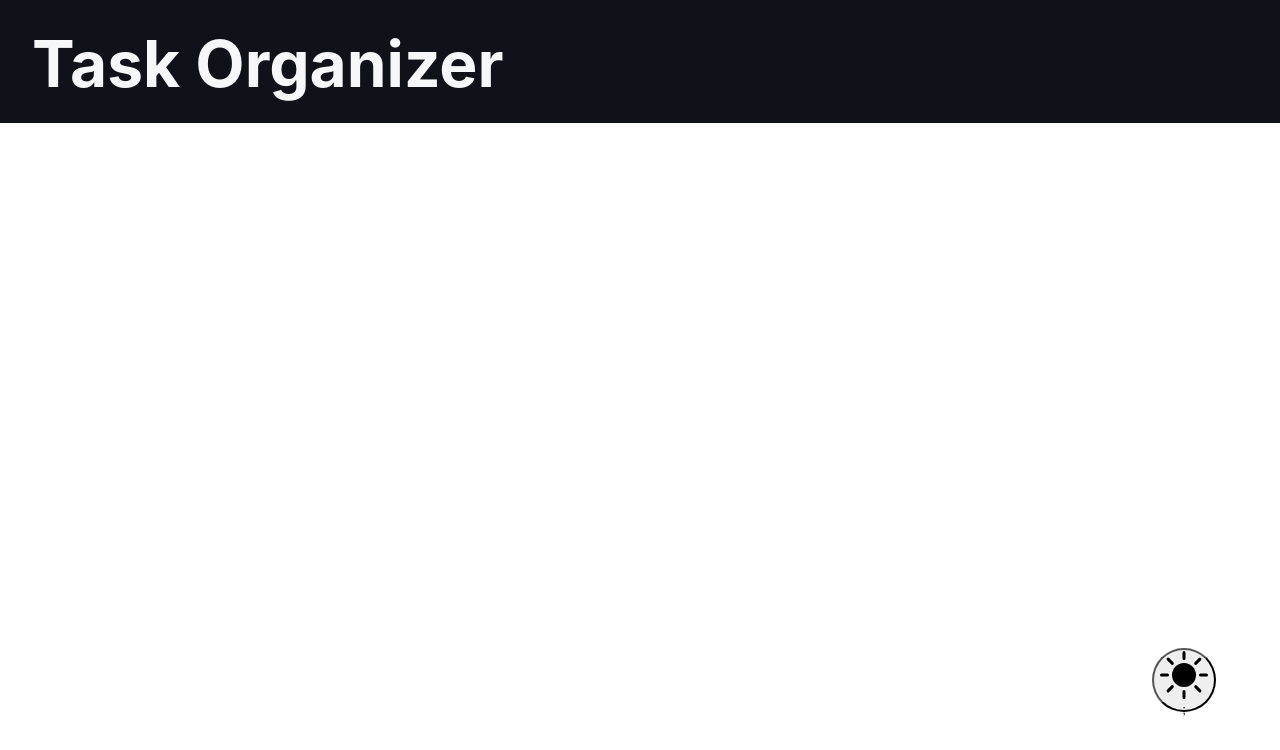
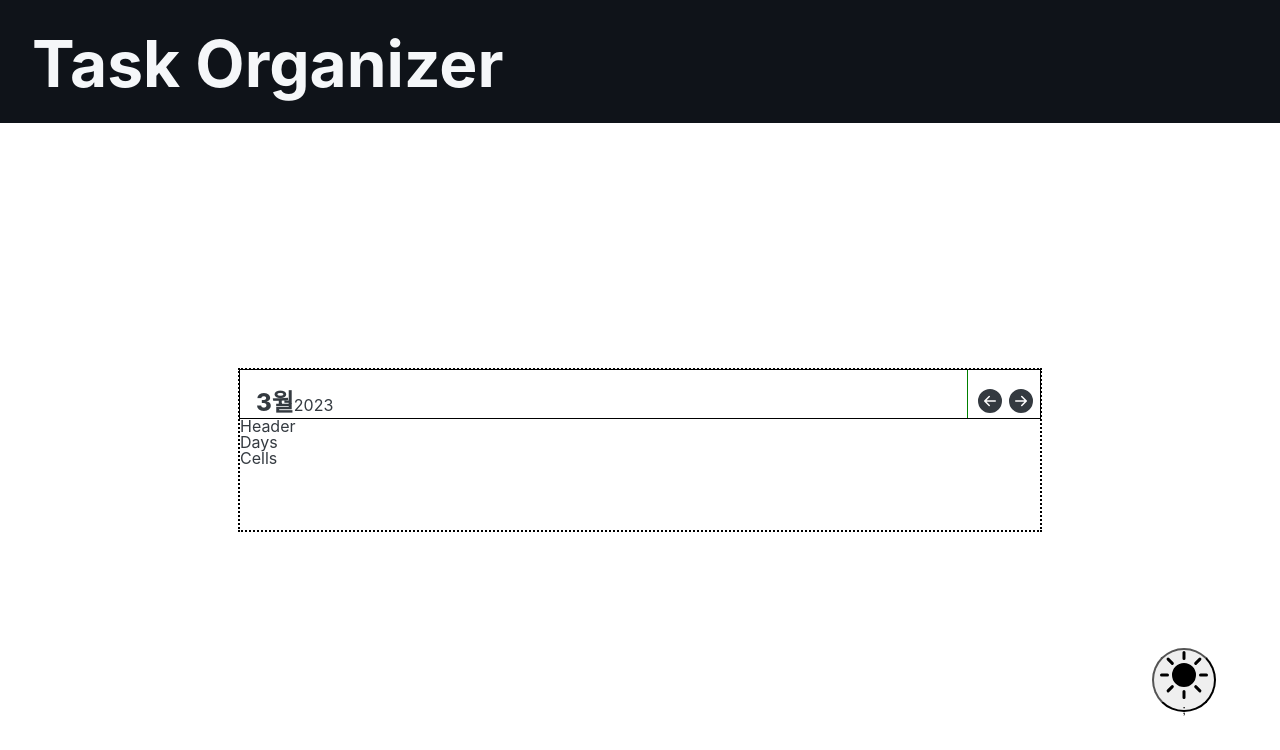
Before and after one commit to rickyshu/todo-list, a React (Create React App) app: page /calender in a window 1280 px wide. Before the commit this address had no page. Shown: the top 750 px of the page. Built offline with nearby package versions, Linux system fonts and the light colour scheme.

Commit message:
feat: calender header component 구현

```diff
--- a/src/App.tsx
+++ b/src/App.tsx
@@ -1,6 +1,7 @@
 import GlobalStyles from "./GlobalStyle";
 import Header from "./pages/Header";
 import TodoLists from "./routes/Todolists";
+import Calender from "./routes/Calender";
 import { Route, Routes } from "react-router-dom";
 import { ThemeProvider } from "styled-components";
 import { darkTheme, lightTheme } from "./theme/themeSelect";
@@ -9,7 +10,6 @@ import { Theme } from "./constants/constant";
 function App() {
   const [themeMode, setThemeMode] = useState<string>(Theme.LightTheme);
   const theme = themeMode === Theme.LightTheme ? lightTheme : darkTheme;
-  //Router를 만들어서 진행해라!
   return (
     <>
       <ThemeProvider theme={theme}>
@@ -17,6 +17,7 @@ function App() {
         <Header themeMode={themeMode} setThemeMode={setThemeMode} />
         <Routes>
           <Route path="/" element={<TodoLists />} />
+          <Route path="/calender" element={<Calender />} />
         </Routes>
       </ThemeProvider>
     </>
--- /dev/null
+++ b/src/components/CalenderHeader.tsx
@@ -0,0 +1,71 @@
+import { format } from "date-fns";
+import { BsFillArrowLeftCircleFill } from "react-icons/bs";
+import { BsFillArrowRightCircleFill } from "react-icons/bs";
+import styled, { css } from "styled-components";
+interface props {
+  currentMonth: Date;
+  preMonth: () => void;
+  nextMonth: () => void;
+}
+
+const CalenderHeader = ({ currentMonth, preMonth, nextMonth }: props) => {
+  return (
+    <HeaderRow>
+      <div className="col col-start">
+        <span className="text">
+          <span className="month">{format(currentMonth, "M")}월</span>
+          {format(currentMonth, "yyyy")}
+        </span>
+      </div>
+      <div className="col col-end">
+        <ArrowRight className="arrow-right" onClick={preMonth} />
+        <ArrowLeft className="arrow-left" onClick={nextMonth} />
+      </div>
+    </HeaderRow>
+  );
+};
+
+const HeaderRow = styled.section`
+  position: relative;
+  width: 100%;
+  height: 3rem;
+  outline: 1px solid black;
+  display: flex;
+  .text {
+    margin-left: 1rem;
+    position: absolute;
+    bottom: 0.2rem;
+  }
+  .month {
+    font-size: 1.5rem;
+    font-weight: 800;
+  }
+  .col-start {
+    outline: 1px solid green;
+    flex: 5;
+  }
+  .col-end {
+    position: relative;
+    top: 1rem;
+    left: 0.5rem;
+    flex: 0.5;
+  }
+`;
+const commonStyleIcons = css`
+  font-size: 1.5rem;
+  cursor: pointer;
+  margin: 0.2rem;
+  &:hover {
+    color: red;
+  }
+`;
+
+const ArrowLeft = styled(BsFillArrowRightCircleFill)`
+  ${commonStyleIcons}
+`;
+
+const ArrowRight = styled(BsFillArrowLeftCircleFill)`
+  ${commonStyleIcons}
+`;
+
+export default CalenderHeader;
--- a/src/pages/Nav.tsx
+++ b/src/pages/Nav.tsx
@@ -1,4 +1,5 @@
 import styled, { css } from "styled-components";
+import { Link } from "react-router-dom";
 import { SlCalender } from "react-icons/sl";
 import { SlNotebook } from "react-icons/sl";
 import { BsChatSquareQuote } from "react-icons/bs";
@@ -6,7 +7,9 @@ import { BsChatSquareQuote } from "react-icons/bs";
 const Nav = () => {
   return (
     <NavBar>
-      <CalenderIcon />
+      <Link to={"/calender"}>
+        <CalenderIcon />
+      </Link>
       <Diary />
       <WiseSaying />
     </NavBar>
--- /dev/null
+++ b/src/routes/Calender.tsx
@@ -0,0 +1,35 @@
+import styled from "styled-components";
+import CalenderHeader from "../components/CalenderHeader";
+import { format, addMonths, subMonths } from "date-fns";
+import { useState } from "react";
+const Calender = () => {
+  const [currentMonth, setCurrentMonth] = useState<Date>(new Date());
+  const [selectedDate, setSelectedDate] = useState<Date>(new Date());
+
+  const preMonth = () => {
+    setCurrentMonth(subMonths(currentMonth, 1));
+  };
+  const nextMonth = () => {
+    setCurrentMonth(addMonths(currentMonth, 1));
+  };
+  return (
+    <CalenderInfo>
+      <CalenderHeader
+        currentMonth={currentMonth}
+        preMonth={preMonth}
+        nextMonth={nextMonth}
+      ></CalenderHeader>
+      <div className="header">Header</div>
+      <div className="days">Days</div>
+      <div className="body">Cells</div>
+    </CalenderInfo>
+  );
+};
+//calender 전체 크기를 지정한다.
+const CalenderInfo = styled.section`
+  width: 50rem;
+  height: 10rem;
+  outline: 2px dotted black;
+`;
+
+export default Calender;
```
